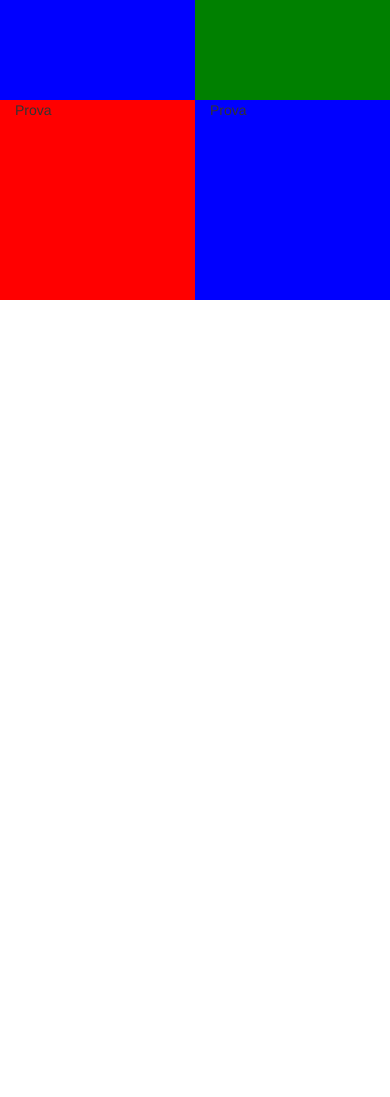
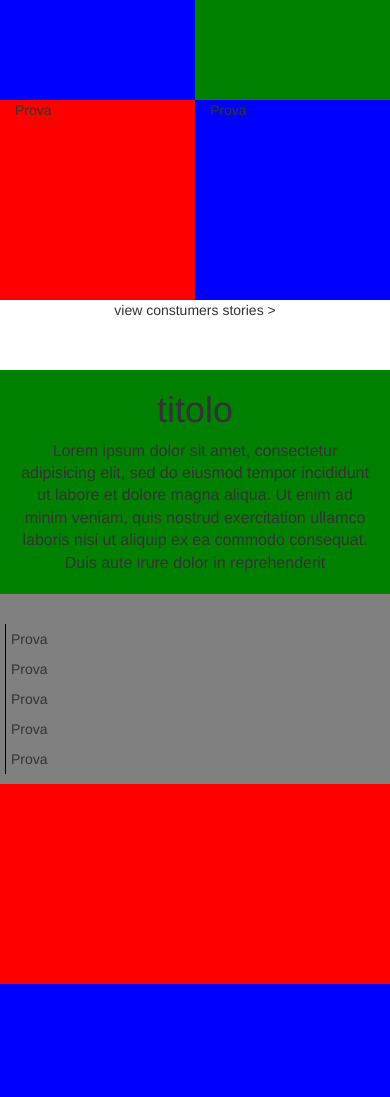
Before and after one commit to MatteoVollero/html-css-digitalocean, a plain HTML site: page index.html in a window 390 px wide. Shown: the part 903-2000 px from the top of the page. Before the commit the page ends 1203 px from the top, so only its background shows below. Drawn offline with nearby package versions, Linux system fonts and the light colour scheme.

Commit message:
primo quarto di main responsive

```diff
--- a/css/style.css
+++ b/css/style.css
@@ -1,5 +1,3 @@
-
-
 .bg-green{
   background-color: green;
 }
@@ -39,4 +37,20 @@
 
 .wrapper_color{
   margin-top: 30px;
+  margin-bottom: 50px;
 }
+
+.border-left{
+  border-left: 1px solid black;
+  line-height: 30px;
+}
+
+.main_list{
+  list-style: none;
+  margin-top: 30px;
+}
+
+.main_list li{
+  margin-left: -50px;
+  padding-left: 5px;
+}
--- a/index.html
+++ b/index.html
@@ -76,11 +76,49 @@
             <div class="col-xs-6 col-md-2 size bg-green">Prova</div>
             <div class="col-xs-6 col-md-2 size bg_red">Prova</div>
             <div class="col-xs-6 col-md-2 size bg_blue">Prova</div>
+            <div class="col-xs-12 text-center">view constumers stories &gt;</div>
           </div>
         </div>
       </div>
-      <!-- Main top -->
+      <!-- /Main top -->
 
+
+      <!-- Deploy and scale -->
+      <div class="container">
+        <div class="row">
+          <div class="col-xs-12 bg-green text-center">
+            <h1 class="display-2">titolo</h1>
+            <p class="lead">Lorem ipsum dolor sit amet, consectetur adipisicing elit, sed do eiusmod tempor incididunt ut labore et dolore magna aliqua. Ut enim ad minim veniam, quis nostrud exercitation ullamco laboris nisi ut aliquip ex ea commodo consequat. Duis aute irure dolor in reprehenderit </p>
+          </div>
+        </div>
+      </div>
+      <!-- /Deploy and scale -->
+
+      <div class="container">
+        <div class="row">
+          <div class="col-xs-12 col-md-4 bg_grey">
+            <ul class="main_list">
+              <li class="border-left">Prova</li>
+              <li class="border-left">Prova</li>
+              <li class="border-left">Prova</li>
+              <li class="border-left">Prova</li>
+              <li class="border-left">Prova</li>
+            </ul>
+          </div>
+
+          <!-- Riga Cluster deployments e Optimized compute types -->
+              <div class="col-xs-12 col-md-4 size bg_red"></div>
+              <div class="col-xs-12 col-md-4 size bg_blue"></div>
+          <!-- /Riga Cluster deployments e Optimized compute types -->
+        </div>
+        <!-- Riga One-click app e Global Availability -->
+        <div class="row">
+          <div class="col-xs-12 col-md-push-4 col-md-4 size bg-green"></div>
+          <div class="col-xs-12 col-md-push-4 col-md-4 size bg_grey"></div>
+        </div>
+        <!-- /Riga One-click app e Global Availability -->
+
+      </div>
     </main>
 
     <footer>
```
